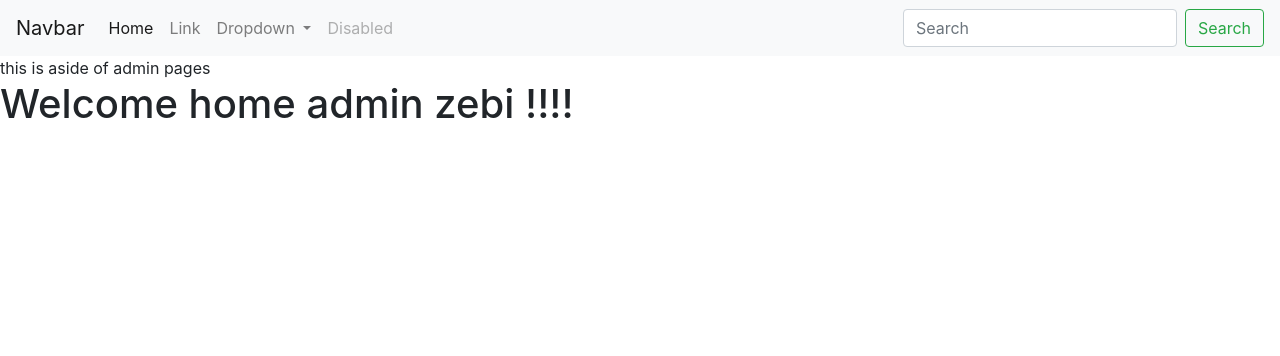
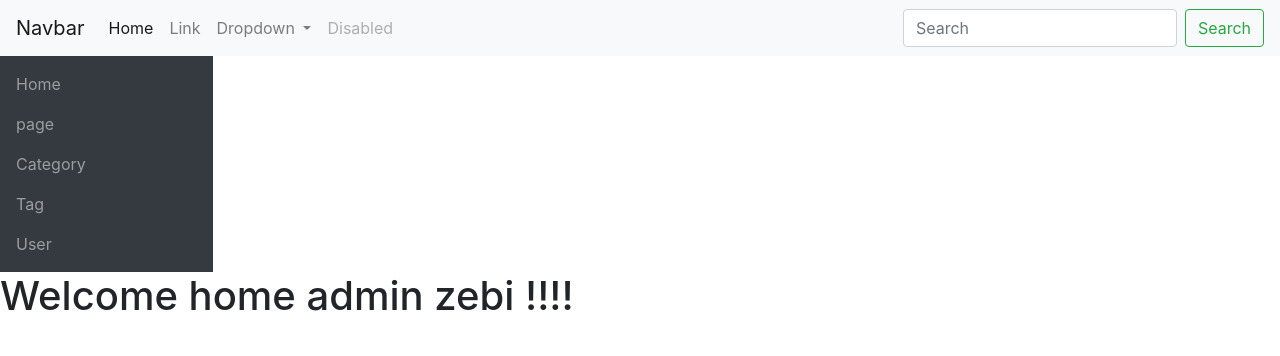
Before and after one commit to teh0/gobelin-cms, a Symfony app: template templates/pages/admin/home.html.twig in a window 1280 px wide. Shown: the top 356 px of the page. Run offline with Twig, Linux system fonts and the light colour scheme; the template is opened without the code that fills it, so the values that code supplies are empty; some libraries are stand-ins or nearby versions.

Commit message:
➕Add dynamic admin menu w/ redirection

```diff
--- a/assets/styles/layout/layout.styl
+++ b/assets/styles/layout/layout.styl
@@ -1 +1,2 @@
 @import "visitor.styl"
+@import "admin.styl"
--- a/assets/styles/layout/visitor.styl
+++ b/assets/styles/layout/visitor.styl
@@ -1,2 +1,2 @@
-.site-container
-  min-height 100vh
+//.site-container
+//  min-height 100vh
--- a/src/Controller/Admin/PageManager.php
+++ b/src/Controller/Admin/PageManager.php
@@ -12,7 +12,7 @@ class PageManager extends BaseController
 {
     public function index(): Response
     {
-        return $this->render(Path::ADMIN_PAGES . '/managers/page/list.html');
+        return $this->render(Path::ADMIN_PAGES . '/managers/page/list.html.twig');
     }
 
     public function create(): Response
--- a/src/Route/admin.php
+++ b/src/Route/admin.php
@@ -1,6 +1,7 @@
 <?php
 
 use App\Controller\Admin\AdminController;
+use App\Controller\Admin\PageManager;
 use Symfony\Component\Routing\Loader\Configurator\RoutingConfigurator;
 
 return function (RoutingConfigurator $router) {
@@ -8,4 +9,9 @@ return function (RoutingConfigurator $router) {
     /* Home */
     $router->add('admin.home', 'admin/')
         ->controller([AdminController::class, 'index']);
+
+    /* Page */
+    $router->add('admin.manager.page.home', 'admin/page')
+        ->controller([PageManager::class, 'index']);
+
 };
--- a/templates/layouts/admin/base-admin.html.twig
+++ b/templates/layouts/admin/base-admin.html.twig
@@ -2,11 +2,13 @@
 
 {% block content %}
     {%  include 'partials/admin/header.html.twig' %}
-    {%  include 'partials/admin/menu.html.twig' %}
-    <div class="admin-container">
-        {% block admin_content %}
+    <div class="admin-wrapper">
+        {%  include 'partials/admin/menu.html.twig' %}
+        <div class="admin-container">
+            {% block admin_content %}
 
 
-        {% endblock %}
+            {% endblock %}
+        </div>
     </div>
 {% endblock %}
--- a/templates/pages/admin/managers/page/list.html.twig
+++ b/templates/pages/admin/managers/page/list.html.twig
@@ -0,0 +1 @@
+{% extends 'layouts/admin/base-admin.html.twig' %}
--- a/templates/partials/admin/menu.html.twig
+++ b/templates/partials/admin/menu.html.twig
@@ -1 +1,16 @@
-<aside>this is aside of admin pages</aside>
+{% set menudata = ["Home", "page","Category","Tag","User"] %}
+
+<aside class="col-3 col-md-2 p-0 bg-dark">
+    <nav class="navbar navbar-expand navbar-dark bg-dark flex-md-column flex-row align-items-start">
+        <div class="collapse navbar-collapse">
+            <ul class="flex-md-column flex-row navbar-nav w-100 justify-content-between">
+                {% for item in menudata %}
+                <li class="nav-item">
+                    <a class="nav-link pl-0" href="{{ item }}">{{ item }}</a>
+                </li>
+                {% endfor %}
+
+            </ul>
+        </div>
+    </nav>
+</aside>
```
